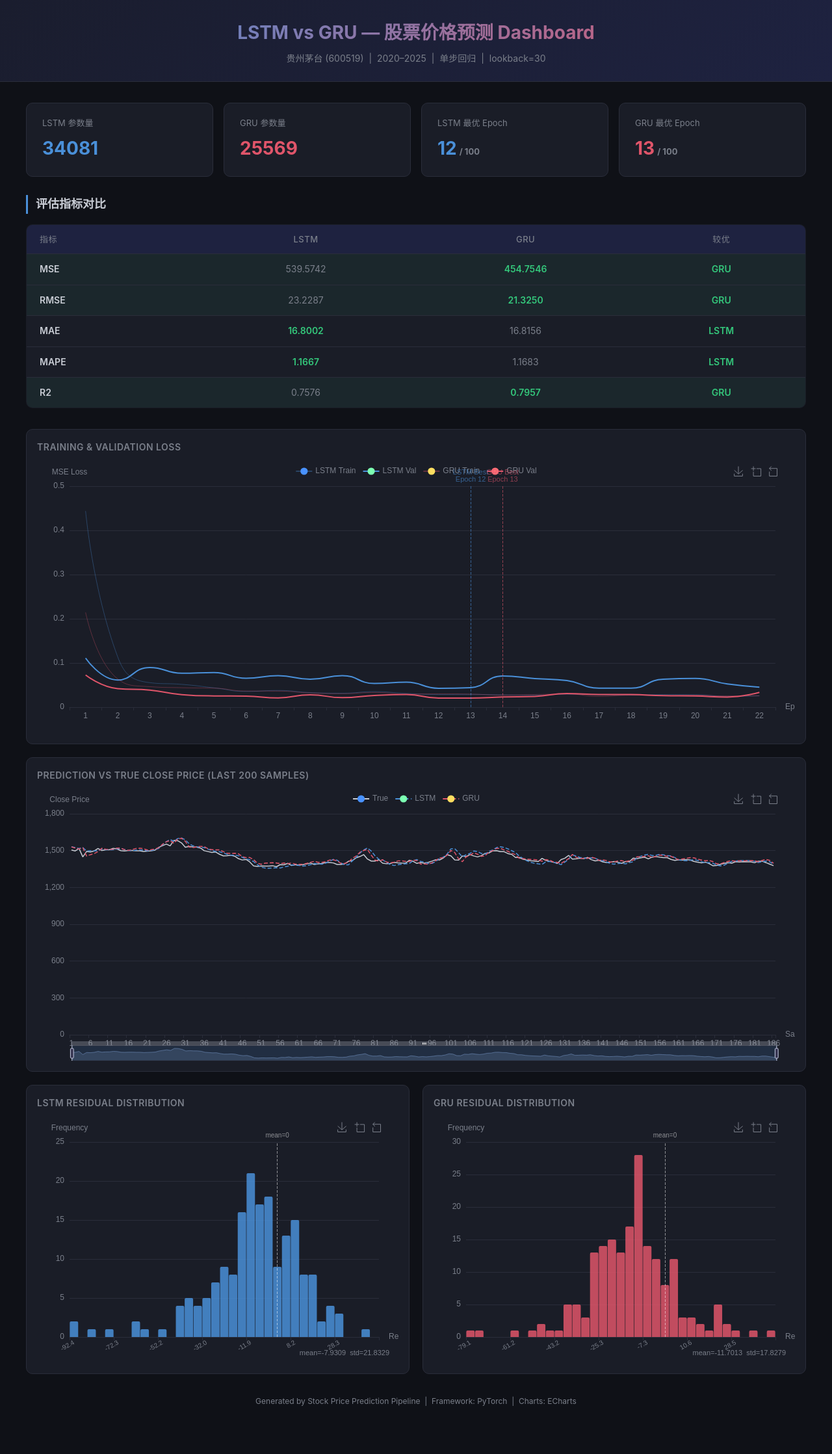
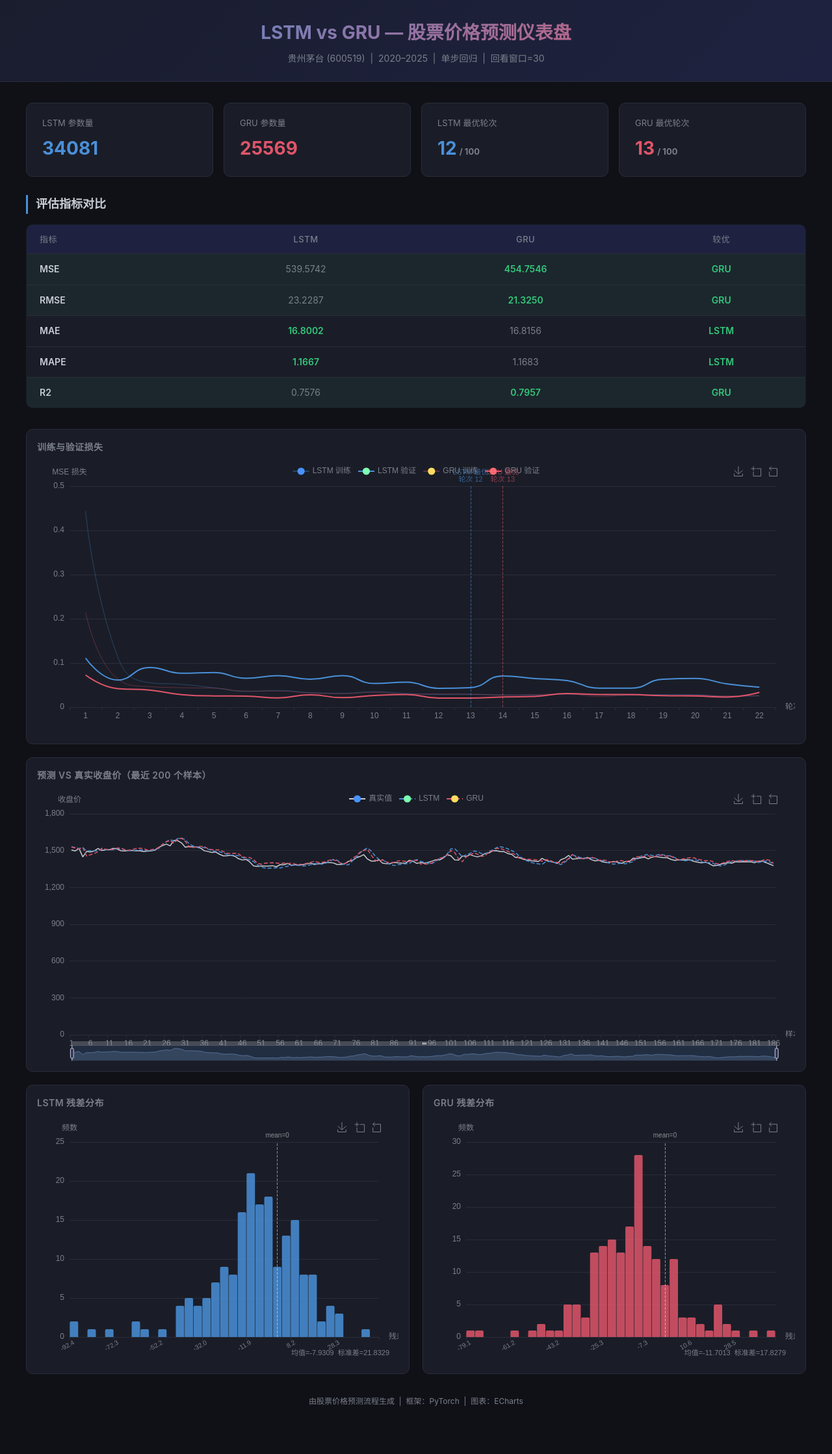
Before and after one commit to lhkaxx/Stock_price_prediction, a Flask app: page / in a window 1280 px wide. Shown: the whole page at 65% size. Run offline with Flask 3, Linux system fonts and the light colour scheme; some libraries are stand-ins or nearby versions.

Commit message:
feat: Chinese localization for dashboard

```diff
--- a/web/templates/dashboard.html
+++ b/web/templates/dashboard.html
@@ -3,7 +3,7 @@
 <head>
 <meta charset="UTF-8">
 <meta name="viewport" content="width=device-width, initial-scale=1.0">
-<title>股票价格预测 — LSTM vs GRU Dashboard</title>
+<title>股票价格预测 — LSTM vs GRU 仪表盘</title>
 <script src="https://cdn.jsdelivr.net/npm/echarts@5.5.0/dist/echarts.min.js"></script>
 <style>
   :root {
@@ -153,8 +153,8 @@
 <body>
 
 <div class="header">
-  <h1>LSTM vs GRU — 股票价格预测 Dashboard</h1>
-  <p class="subtitle">贵州茅台 (600519) &nbsp;|&nbsp; 2020–2025 &nbsp;|&nbsp; 单步回归 &nbsp;|&nbsp; lookback=30</p>
+  <h1>LSTM vs GRU — 股票价格预测仪表盘</h1>
+  <p class="subtitle">贵州茅台 (600519) &nbsp;|&nbsp; 2020–2025 &nbsp;|&nbsp; 单步回归 &nbsp;|&nbsp; 回看窗口=30</p>
 </div>
 
 <div class="container">
@@ -170,11 +170,11 @@
       <div class="value">{{ metrics.GRU_params | default(0) | int }}<span class="unit"></span></div>
     </div>
     <div class="stat-card lstm">
-      <div class="label">LSTM 最优 Epoch</div>
+      <div class="label">LSTM 最优轮次</div>
       <div class="value">{{ metrics.LSTM_best_epoch | default(0) | int }}<span class="unit">/ 100</span></div>
     </div>
     <div class="stat-card gru">
-      <div class="label">GRU 最优 Epoch</div>
+      <div class="label">GRU 最优轮次</div>
       <div class="value">{{ metrics.GRU_best_epoch | default(0) | int }}<span class="unit">/ 100</span></div>
     </div>
   </div>
@@ -210,25 +210,25 @@
   <!-- ===== 图表区 ===== -->
   <div class="charts-grid">
     <div class="chart-card full">
-      <div class="chart-title">Training &amp; Validation Loss</div>
+      <div class="chart-title">训练与验证损失</div>
       <div class="chart-box tall" id="chart-loss"></div>
     </div>
     <div class="chart-card full">
-      <div class="chart-title">Prediction vs True Close Price (Last 200 Samples)</div>
+      <div class="chart-title">预测 vs 真实收盘价（最近 200 个样本）</div>
       <div class="chart-box tall" id="chart-predict"></div>
     </div>
     <div class="chart-card">
-      <div class="chart-title">LSTM Residual Distribution</div>
+      <div class="chart-title">LSTM 残差分布</div>
       <div class="chart-box" id="chart-res-lstm"></div>
     </div>
     <div class="chart-card">
-      <div class="chart-title">GRU Residual Distribution</div>
+      <div class="chart-title">GRU 残差分布</div>
       <div class="chart-box" id="chart-res-gru"></div>
     </div>
   </div>
 
   <div class="footer">
-    Generated by Stock Price Prediction Pipeline &nbsp;|&nbsp; Framework: PyTorch &nbsp;|&nbsp; Charts: ECharts
+    由股票价格预测流程生成 &nbsp;|&nbsp; 框架：PyTorch &nbsp;|&nbsp; 图表：ECharts
   </div>
 </div>
 
@@ -255,8 +255,8 @@ function baseOption() {
     tooltip: { trigger: 'axis', backgroundColor: '#1a1d27', borderColor: GRID_COLOR, textStyle: { color: '#c8ccd4' } },
     toolbox: {
       feature: {
-        saveAsImage: { title: 'Save', backgroundColor: 'transparent' },
-        dataZoom: { title: { zoom: 'Zoom', back: 'Reset' } }
+        saveAsImage: { title: '保存为图片', backgroundColor: 'transparent' },
+        dataZoom: { title: { zoom: '缩放', back: '重置' } }
       },
       right: 20, top: 2,
       iconStyle: { borderColor: TEXT_COLOR }
@@ -273,32 +273,32 @@ function baseOption() {
   chart.setOption({
     ...baseOption(),
     tooltip: { ...baseOption().tooltip, trigger: 'axis' },
-    xAxis: { type: 'category', data: epochs, name: 'Epoch', nameTextStyle: { color: TEXT_COLOR },
+    xAxis: { type: 'category', data: epochs, name: '轮次', nameTextStyle: { color: TEXT_COLOR },
              axisLine: { lineStyle: { color: GRID_COLOR } } },
-    yAxis: { type: 'value', name: 'MSE Loss', nameTextStyle: { color: TEXT_COLOR },
+    yAxis: { type: 'value', name: 'MSE 损失', nameTextStyle: { color: TEXT_COLOR },
              splitLine: { lineStyle: { color: GRID_COLOR } } },
-    legend: { ...baseOption().legend, data: ['LSTM Train','LSTM Val','GRU Train','GRU Val'] },
+    legend: { ...baseOption().legend, data: ['LSTM 训练','LSTM 验证','GRU 训练','GRU 验证'] },
     series: [
-      { name: 'LSTM Train', type: 'line', data: history.lstm_train, smooth: true,
+      { name: 'LSTM 训练', type: 'line', data: history.lstm_train, smooth: true,
         lineStyle: { color: LSTM_COLOR, width: 1, opacity: 0.35 }, symbol: 'none' },
-      { name: 'LSTM Val',   type: 'line', data: history.lstm_val,   smooth: true,
+      { name: 'LSTM 验证',   type: 'line', data: history.lstm_val,   smooth: true,
         lineStyle: { color: LSTM_COLOR, width: 2 }, symbol: 'none' },
-      { name: 'GRU Train',  type: 'line', data: history.gru_train,  smooth: true,
+      { name: 'GRU 训练',  type: 'line', data: history.gru_train,  smooth: true,
         lineStyle: { color: GRU_COLOR, width: 1, opacity: 0.35 }, symbol: 'none' },
-      { name: 'GRU Val',    type: 'line', data: history.gru_val,    smooth: true,
+      { name: 'GRU 验证',    type: 'line', data: history.gru_val,    smooth: true,
         lineStyle: { color: GRU_COLOR, width: 2 }, symbol: 'none' },
       // 最优 epoch 竖线标记
-      { name: 'LSTM Best', type: 'line', markLine: {
+      { name: 'LSTM 最优', type: 'line', markLine: {
           silent: true, symbol: 'none',
           lineStyle: { color: LSTM_COLOR, type: 'dashed', width: 1, opacity: 0.6 },
-          label: { formatter: 'LSTM Best\nEpoch {c}', color: LSTM_COLOR, fontSize: 11 },
+          label: { formatter: 'LSTM 最优\n轮次 {c}', color: LSTM_COLOR, fontSize: 11 },
           data: [{ xAxis: history.lstm_best_epoch }]
         }, data: []
       },
-      { name: 'GRU Best', type: 'line', markLine: {
+      { name: 'GRU 最优', type: 'line', markLine: {
           silent: true, symbol: 'none',
           lineStyle: { color: GRU_COLOR, type: 'dashed', width: 1, opacity: 0.6 },
-          label: { formatter: 'GRU Best\nEpoch {c}', color: GRU_COLOR, fontSize: 11 },
+          label: { formatter: 'GRU 最优\n轮次 {c}', color: GRU_COLOR, fontSize: 11 },
           data: [{ xAxis: history.gru_best_epoch }]
         }, data: []
       },
@@ -317,13 +317,13 @@ function baseOption() {
 
   chart.setOption({
     ...baseOption(),
-    xAxis: { type: 'category', data: xData, name: 'Sample', nameTextStyle: { color: TEXT_COLOR },
+    xAxis: { type: 'category', data: xData, name: '样本', nameTextStyle: { color: TEXT_COLOR },
              axisLine: { lineStyle: { color: GRID_COLOR } } },
-    yAxis: { type: 'value', name: 'Close Price', nameTextStyle: { color: TEXT_COLOR },
+    yAxis: { type: 'value', name: '收盘价', nameTextStyle: { color: TEXT_COLOR },
              splitLine: { lineStyle: { color: GRID_COLOR } } },
-    legend: { ...baseOption().legend, data: ['True','LSTM','GRU'] },
+    legend: { ...baseOption().legend, data: ['真实值','LSTM','GRU'] },
     series: [
-      { name: 'True', type: 'line', data: predict.y_true, symbol: 'none',
+      { name: '真实值', type: 'line', data: predict.y_true, symbol: 'none',
         lineStyle: { color: '#c8ccd4', width: 1.5 } },
       { name: 'LSTM', type: 'line', data: predict.lstm_pred, symbol: 'none',
         lineStyle: { color: LSTM_COLOR, width: 1.5, type: 'dashed' } },
@@ -366,11 +366,11 @@ function makeHistogramChart(domId, values, meanVal, stdVal, color) {
     ...baseOption(),
     tooltip: { trigger: 'axis', backgroundColor: '#1a1d27', borderColor: GRID_COLOR,
                textStyle: { color: '#c8ccd4' },
-               formatter: p => `Range: ${p[0].name}<br/>Count: ${p[0].value}` },
-    xAxis: { type: 'category', data: binLabels, name: 'Residual', nameTextStyle: { color: TEXT_COLOR },
+               formatter: p => `区间: ${p[0].name}<br/>频数: ${p[0].value}` },
+    xAxis: { type: 'category', data: binLabels, name: '残差', nameTextStyle: { color: TEXT_COLOR },
              axisLabel: { interval: 4, rotate: 30, fontSize: 10 },
              axisLine: { lineStyle: { color: GRID_COLOR } } },
-    yAxis: { type: 'value', name: 'Frequency', nameTextStyle: { color: TEXT_COLOR },
+    yAxis: { type: 'value', name: '频数', nameTextStyle: { color: TEXT_COLOR },
              splitLine: { lineStyle: { color: GRID_COLOR } } },
     series: [{
       type: 'bar', data: counts, color: color,
@@ -385,7 +385,7 @@ function makeHistogramChart(domId, values, meanVal, stdVal, color) {
     }],
     graphic: [{
       type: 'text', right: 14, bottom: 10,
-      style: { text: `mean=${meanVal}  std=${stdVal}`, fill: TEXT_COLOR, fontSize: 11 }
+      style: { text: `均值=${meanVal}  标准差=${stdVal}`, fill: TEXT_COLOR, fontSize: 11 }
     }]
   });
   window.addEventListener('resize', () => chart.resize());
```
